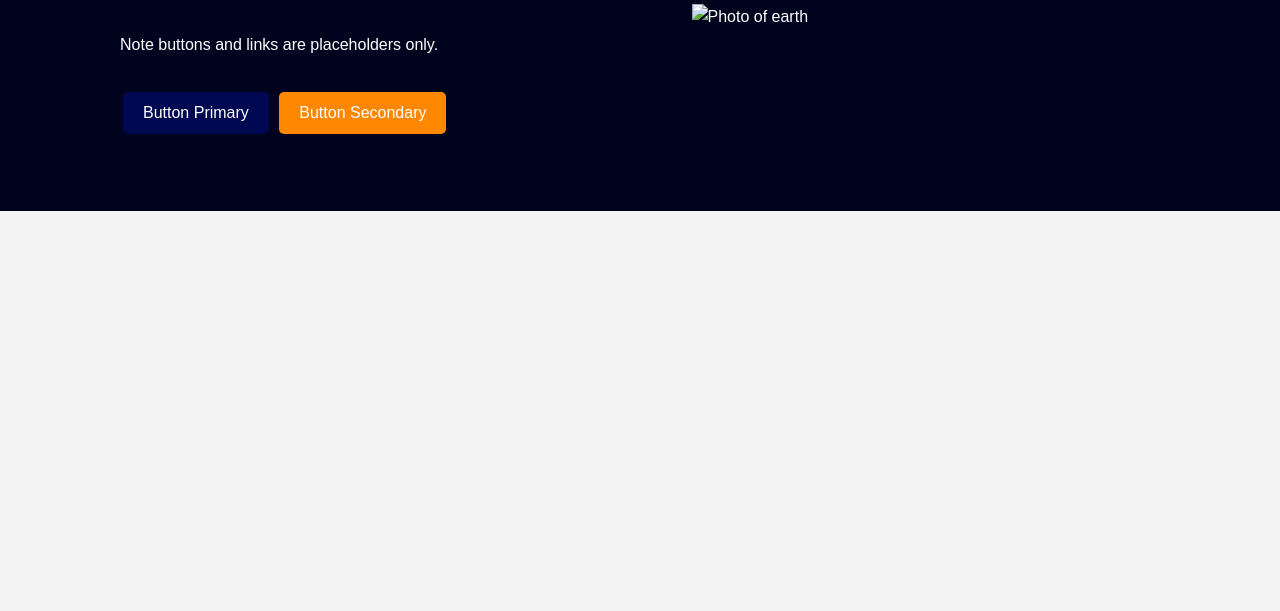
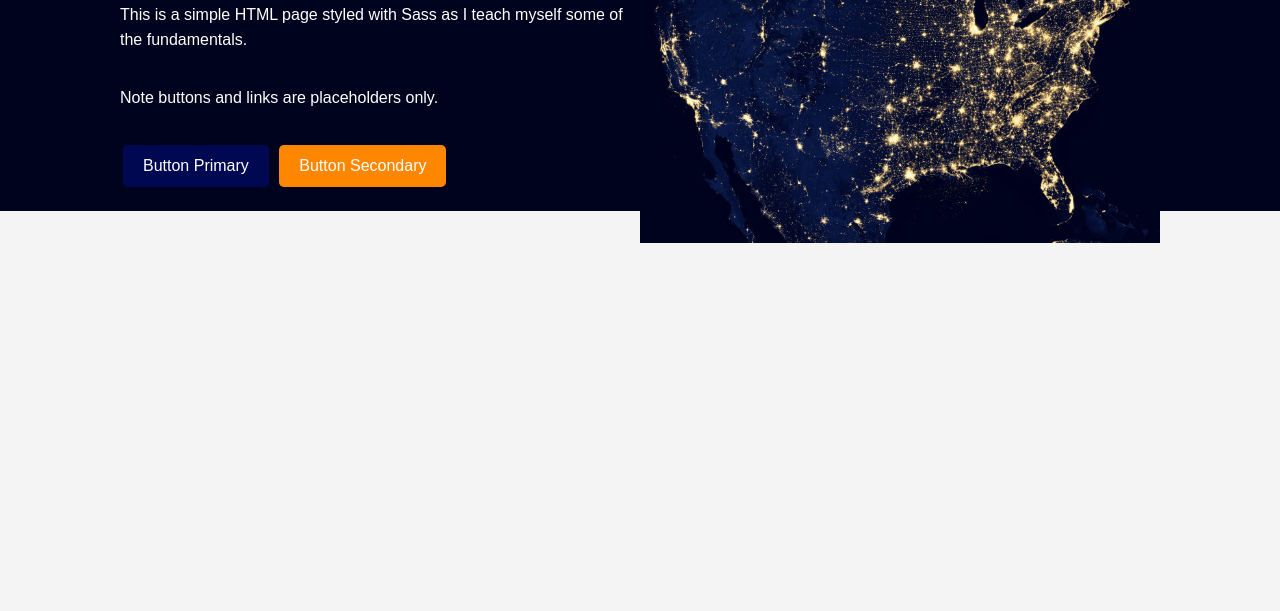
Before and after one commit to JackEdwards-IT/learning-sass, a plain HTML site: page index.html in a window 1280 px wide. Shown: the part 189-800 px from the top of the page. Drawn offline with Linux system fonts and the light colour scheme.

Commit message:
Still trying to get image to show

```diff
--- a/index.html
+++ b/index.html
@@ -30,7 +30,7 @@
                 <a href="#" class="btn-primary">Button Primary</a>
                 <a href="#" class="btn-secondary">Button Secondary</a>
             </div>
-            <img src="main/images/nasa-photo.jpg" alt="Photo of earth" title="Photo credit NASA via Unsplash">
+            <img src="./images/nasa-photo.jpg" alt="Photo of earth" title="Photo credit NASA via Unsplash">
         </div>
     </div>
 </header>
```
